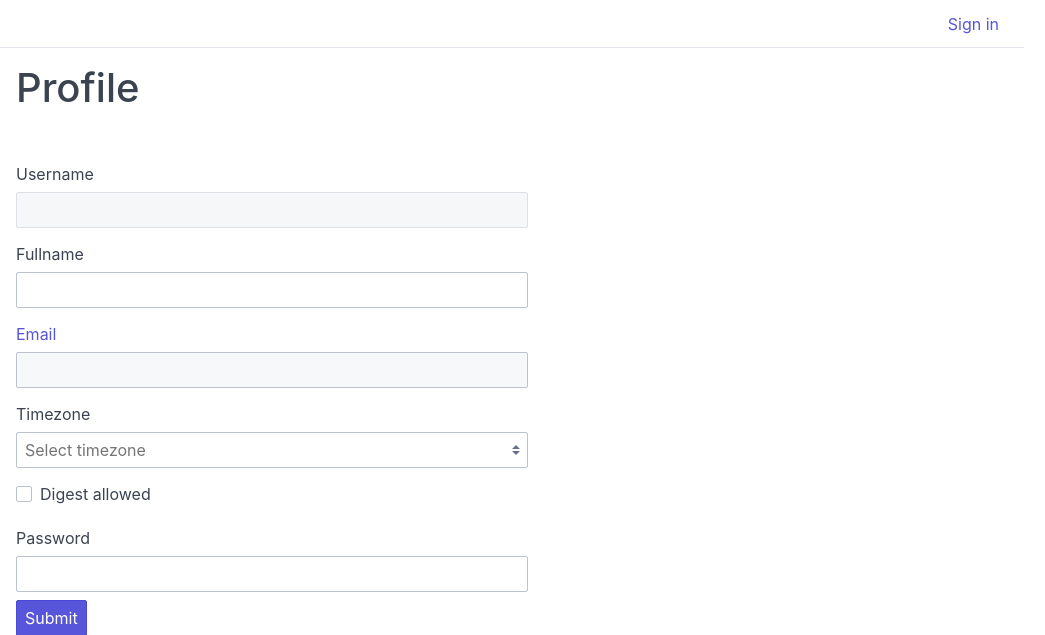
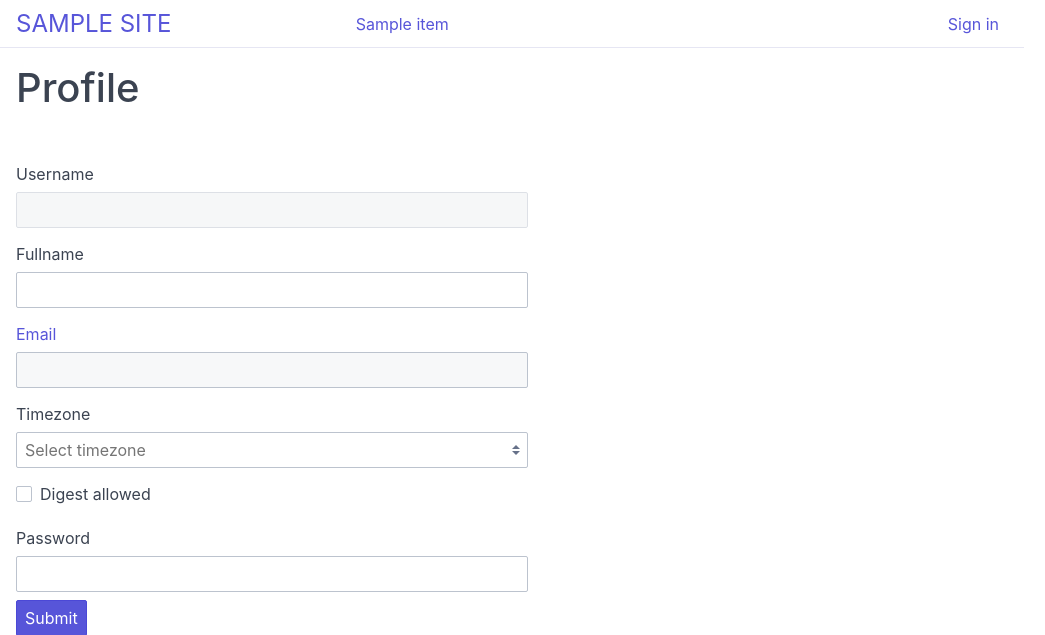
Before and after one commit to anton-mellit/flask-grt-home, a Python web app: template templates/profile.html in a window 1280 px wide. Shown: the top 635 px of the page, without its empty margins (0-1045 px from the left). Run offline with Jinja, Linux system fonts and the light colour scheme; the template is opened without the code that fills it: most values are stand-ins (such as "Sample title", 1, 10 or a date in 2020); form fields are guessed from the names that the template uses; some libraries are stand-ins or nearby versions.

Commit message:
Refactored menu processing. All data is in config. site is passed to the context automatically

```diff
--- a/templates/body.html
+++ b/templates/body.html
@@ -2,9 +2,9 @@
 <html>
     <head>
         <meta charset="utf-8"/>
-        <title>{{ config.site.title }}</title>
+        <title>{{ site.title }}</title>
         <meta name="viewport" content="width=device-width, initial-scale=1" />
-        <meta name="description" content="{{ config.site.description }}" />
+        <meta name="description" content="{{ site.description }}" />
         <link rel="stylesheet" href="{{ url_for('static', filename='spectre.min.css') }}"/>
         <link rel="stylesheet" href="{{ url_for('static', filename='fontawesome.min.css') }}"/>
         <link rel="stylesheet" href="{{ url_for('static', filename='custom.css') }}"/>
@@ -16,17 +16,17 @@
             <header class="navbar">
             <section class="navbar-section">
                 <a href="{{ url_for('index') }}" class="navbar-brand">
-                    {{ config.site.title }}
+                    {{ site.title }}
                 </a>
             </section>
             <section class="navbar-section">
-                {% for key, item in config.menu.items() %}
+                {% for item in site.menu %}
                 {% set active = '' %}
-                {% if page.menu_item==key %}
+                {% if request.url_rule.endpoint in item.endpoints %}
                     {% set active = 'active' %}
                 {% endif %}
-                <a href="{{ url_for(key) }}" class="btn btn-link {{ active }}">
-                    {{ item }}
+                <a href="{{ url_for(item.endpoints[0]) }}" class="btn btn-link {{ active }}">
+                    {{ item.title }}
                 </a>
                 {% endfor %}
             </section>
@@ -46,7 +46,7 @@
         <header class="navbar">
             <section class="navbar-section">
                 <a href="{{ url_for('index') }}" class="navbar-brand">
-                    {{ config.site.title }}
+                    {{ site.title }}
                 </a>
             </section>
             <section class="navbar-section">
@@ -59,7 +59,7 @@
         <div class="overlay" id="mobile-menu-container">
             <header class="mobile-menu">
             <a href="{{ url_for('index') }}" class="nav-brand">
-                {{ config.site.title }}
+                {{ site.title }}
             </a>
 
             <a href="javascript:document.getElementById('mobile-menu-container').classList.remove('open');" class="mobile-menu-close">
@@ -67,14 +67,14 @@
             </a>
 
             <ul class="nav">
-            {% for key, item in config.menu.items() %}
+            {% for item in site.menu %}
             {% set active = '' %}
-            {% if page.menu_item==key %}
+            {% if request.url_rule.endpoint in item.endpoints %}
                 {% set active = 'active' %}
             {% endif %}
             <li class="nav-item">
-            <a href="{{ url_for(key) }}" class="btn btn-link {{ active }}">
-                {{ item }}
+            <a href="{{ url_for(item.endpoints[0]) }}" class="btn btn-link {{ active }}">
+                {{ item.title }}
             </a>
             </li>
             {% endfor %}
```
Also changed, not shown: run.py (+9 -5 lines), users.py (+6 -12 lines).
